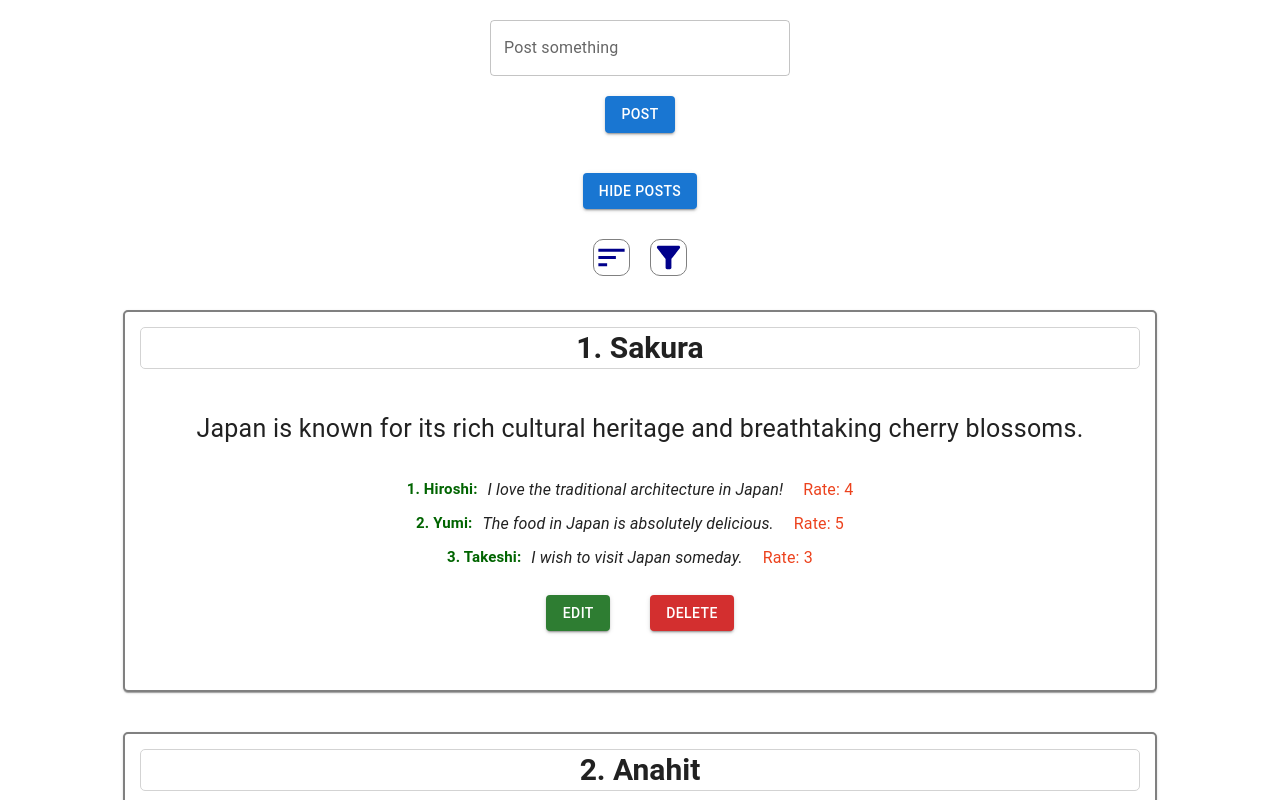
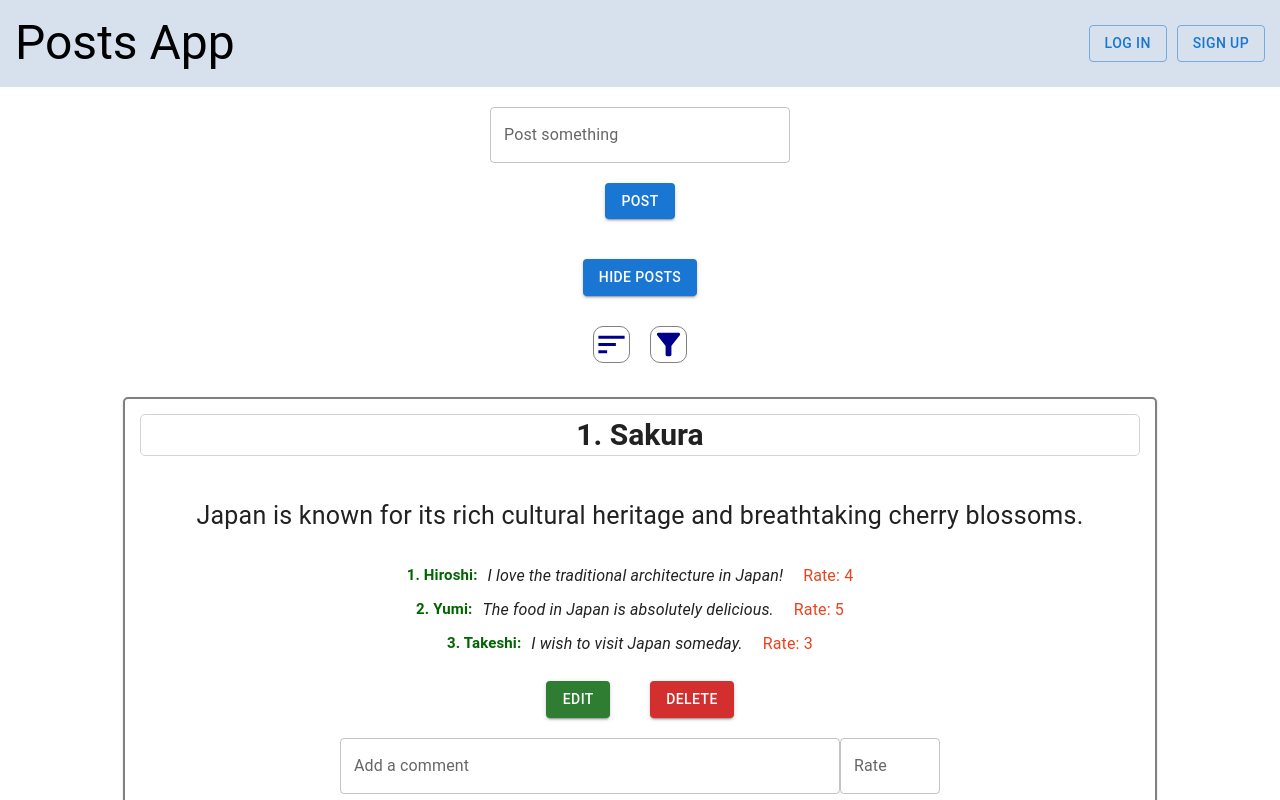
Before and after one commit to Anzhela-Sahakyan/AOByte_internship_Anzhela_Sahakyan, a React (Create React App) app: page / in a window 1280 px wide. Both pictures are taken after a click on the button "SHOW POSTS". Shown: the top 800 px of the page. Built offline with nearby package versions, Linux system fonts and the light colour scheme.

Commit message:
added header

```diff
--- /dev/null
+++ b/src/Add comments/AddComment.js
@@ -0,0 +1,12 @@
+import { TextField } from "@mui/material";
+import React from "react";
+
+export default function AddComment() {
+  return (
+    <TextField
+      label="Add a comment"
+      variant="outlined"
+      sx={{ width: "500px" }}
+    />
+  );
+}
--- /dev/null
+++ b/src/Add comments/AddCommentRate.js
@@ -0,0 +1,5 @@
+import { TextField } from "@mui/material";
+
+export default function AddCommentRate() {
+  return <TextField label="Rate" variant="outlined" sx={{ width: "100px" }} />;
+}
--- a/src/App.js
+++ b/src/App.js
@@ -1,25 +1,23 @@
 import { Routes, Route } from "react-router-dom";
 import "./App.css";
-import CreatePosts from "./CreatePosts/CreatePosts";
-import SubmitPostBtn from "./CreatePosts/SubmitPostBtn";
 import LoginForm from "./LogInForm/LoginForm";
-import ShowPosts from "./showPosts";
-import HomePage from "./Pages/HomePage";
 import SignUpForm from "./SignUpForm/SignUpForm";
-import LoginBtn from "./Buttons/ LoginBtn";
-import SignupBtn from "./Buttons/SignupBtn";
+
+import { Box } from "@mui/material";
+
+import HomePage from "./Pages/Home.Page";
+import Header from "./Header/Header";
 
 function App() {
   return (
-    <div className="App">
+    <Box className="App">
+      <Header />
       <Routes>
         <Route path="/" element={<HomePage />} />
         <Route path="/signUp" element={<SignUpForm />} />
         <Route path="/Login" element={<LoginForm />} />
       </Routes>
-      <LoginBtn />
-      <SignupBtn />
-    </div>
+    </Box>
   );
 }
 
--- /dev/null
+++ b/src/Header/Header.js
@@ -0,0 +1,23 @@
+import { Typography, Box } from "@mui/material";
+import LoginBtn from "../Buttons/ LoginBtn";
+import SignupBtn from "../Buttons/SignupBtn";
+
+export default function Header() {
+  return (
+    <Box
+      sx={{
+        backgroundColor: "#d7e1ee",
+        display: "flex",
+        justifyContent: "space-between",
+      }}
+    >
+      <Typography variant="h3" sx={{ display: "flex", padding: "15px" }}>
+        Posts App
+      </Typography>
+      <Box sx={{ padding: "15px" }}>
+        <LoginBtn />
+        <SignupBtn />
+      </Box>
+    </Box>
+  );
+}
--- a/src/Posts/Posts.jsx
+++ b/src/Posts/Posts.js
@@ -5,6 +5,8 @@ import { Box } from "@mui/system";
 import EditBtn from "../Buttons/EditBtn";
 import DeleteBtn from "../Buttons/DeleteBtn";
 import { Pagination } from "../Pagination/Pagination";
+import AddComment from "../Add comments/AddComment";
+import AddCommentRate from "../Add comments/AddCommentRate";
 
 export default function Posts() {
   const renderedPosts = posts.map((post, i) => (
@@ -70,6 +72,10 @@ export default function Posts() {
           <EditBtn />
           <DeleteBtn />
         </Box>
+        <Box>
+          <AddComment />
+          <AddCommentRate />
+        </Box>
       </CardContent>
     </Card>
   ));
```
Also changed, not shown: src/Enter Profile/auth.js (added, +11 -0 lines), src/Buttons/DeleteBtn.js (renamed from src/Buttons/DeleteBtn.jsx), src/Buttons/EditBtn.js (renamed from src/Buttons/EditBtn.jsx), src/Buttons/RenderBtn.js (renamed from src/Buttons/RenderBtn.jsx), src/Pages/Home.Page.js (renamed from src/Pages/HomePage.js).
